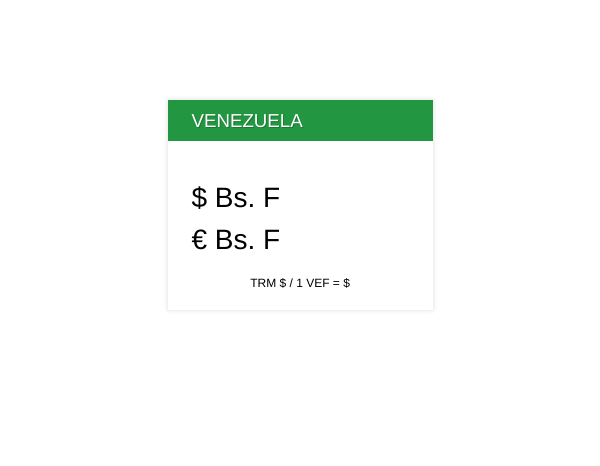
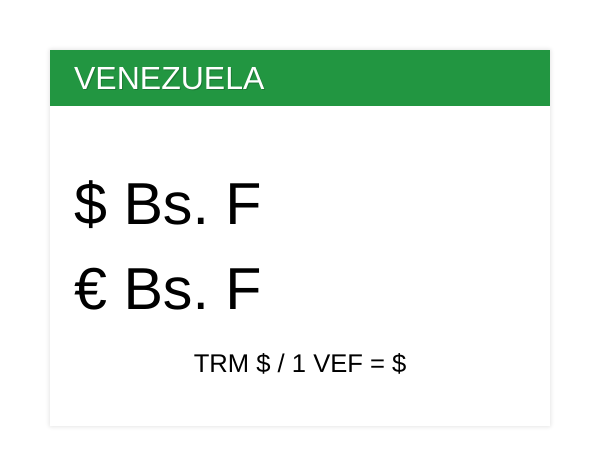
Before and after one commit to ivorpad/dolar-today-react, a React (Create React App) app: page / in a window 600 px wide. Shown: the top 466 px of the page. Built offline with nearby package versions, Linux system fonts and the light colour scheme; no server answers.

Commit message:
Fixed mobile and tablet layouts

```diff
--- a/src/App.css
+++ b/src/App.css
@@ -4,7 +4,7 @@ body {
 
 .dolartoday {
   width: 265px;
-  margin: 100px auto;
+  margin: 50px auto;
   background: white;
   box-shadow: 0px 0px 4px 1px rgba(0,0,0,.1)
 }
@@ -47,3 +47,132 @@ body {
   padding-bottom: 20px;
   text-align: center;
 }
+
+
+/* ----------- iPhone 6, 6S, 7 and 8 ----------- */
+/* Portrait and Landscape */
+@media only screen
+  and (min-device-width: 375px)
+  and (max-device-width: 667px)
+  and (-webkit-min-device-pixel-ratio: 2) {
+
+  .dolartoday {
+    width: 90%;
+  }
+
+  .header h3 {
+    font-size: 1.4rem;
+  }
+
+  .date {
+    font-size: 1.29rem;
+  }
+
+  .price h4 {
+    font-size: 2.28rem;
+  }
+
+  .footer {
+    font-size: 1rem
+  }
+
+}
+
+
+/* ----------- iPhone 6+, 7+ and 8+ ----------- */
+
+/* Portrait */
+@media only screen
+  and (min-device-width: 414px)
+  and (max-device-width: 736px)
+  and (-webkit-min-device-pixel-ratio: 3)
+  and (orientation: portrait) {
+
+  .dolartoday {
+    width: 90%;
+  }
+
+  .header h3 {
+    font-size: 1.6rem;
+  }
+
+  .date {
+    font-size: 1.4rem;
+  }
+
+  .price h4 {
+    font-size: 2.5rem;
+  }
+
+  .footer {
+    font-size: 1rem
+  }
+
+}
+
+/* Landscape */
+@media only screen
+  and (min-device-width: 414px)
+  and (max-device-width: 736px)
+  and (-webkit-min-device-pixel-ratio: 3)
+  and (orientation: landscape) {
+
+    .dolartoday {
+      width: 50%;
+    }
+
+    .header h3 {
+      font-size: 1.6rem;
+    }
+
+    .date {
+      font-size: 1.4rem;
+    }
+
+    .price h4 {
+      font-size: 2.5rem;
+    }
+
+    .footer {
+      font-size: 1rem
+    }
+
+}
+
+
+
+/* ----------- iPad 1, 2, Mini and Air ----------- */
+
+/* Portrait and Landscape */
+@media only screen
+  and (min-device-width: 768px)
+  and (max-device-width: 1366px)
+  and (-webkit-min-device-pixel-ratio: 1) {
+
+
+  .dolartoday {
+    width: 500px;
+  }
+
+  .header h3 {
+    font-size: 2rem;
+  }
+
+  .date {
+    padding-top: 1.6rem;
+    font-size: 2rem;
+    text-align: center;
+  }
+
+  .price h4 {
+    font-size: 3.7rem;
+    margin-top: 1rem;
+    margin-bottom: 1rem;
+  }
+
+  .footer {
+    font-size: 1.6rem;
+    padding-bottom: 3rem;
+  }
+
+}
```
